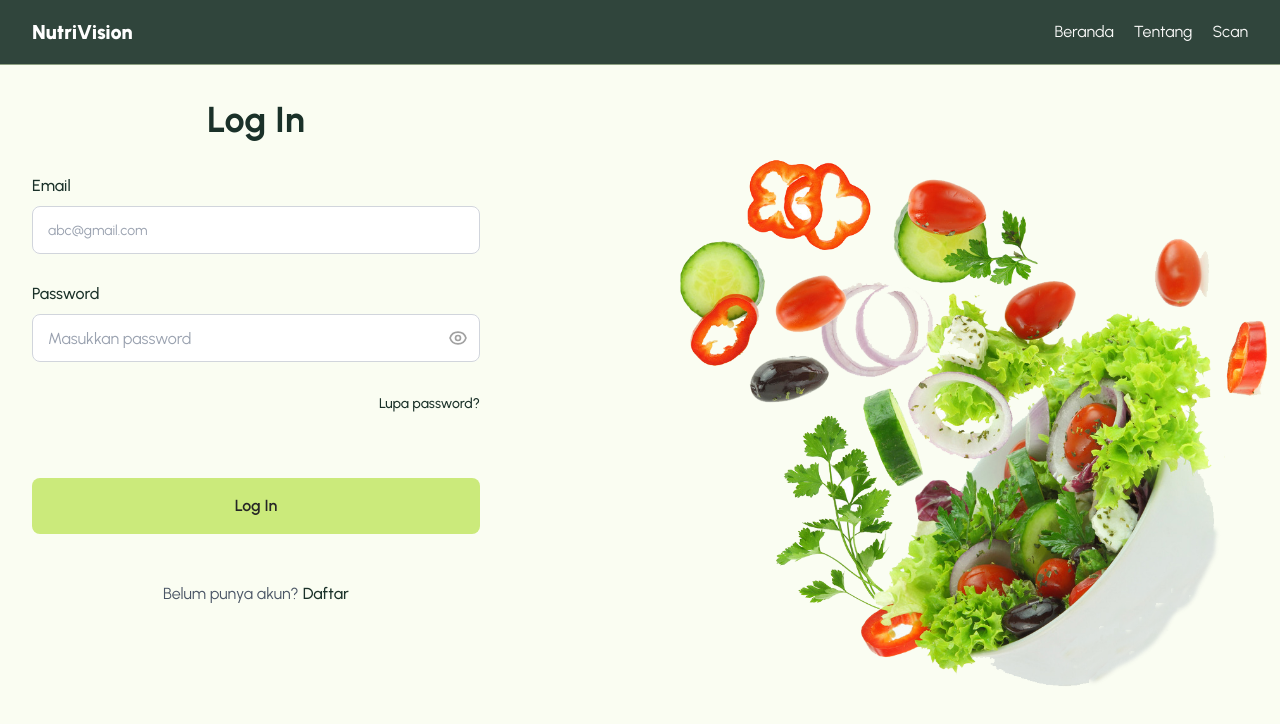
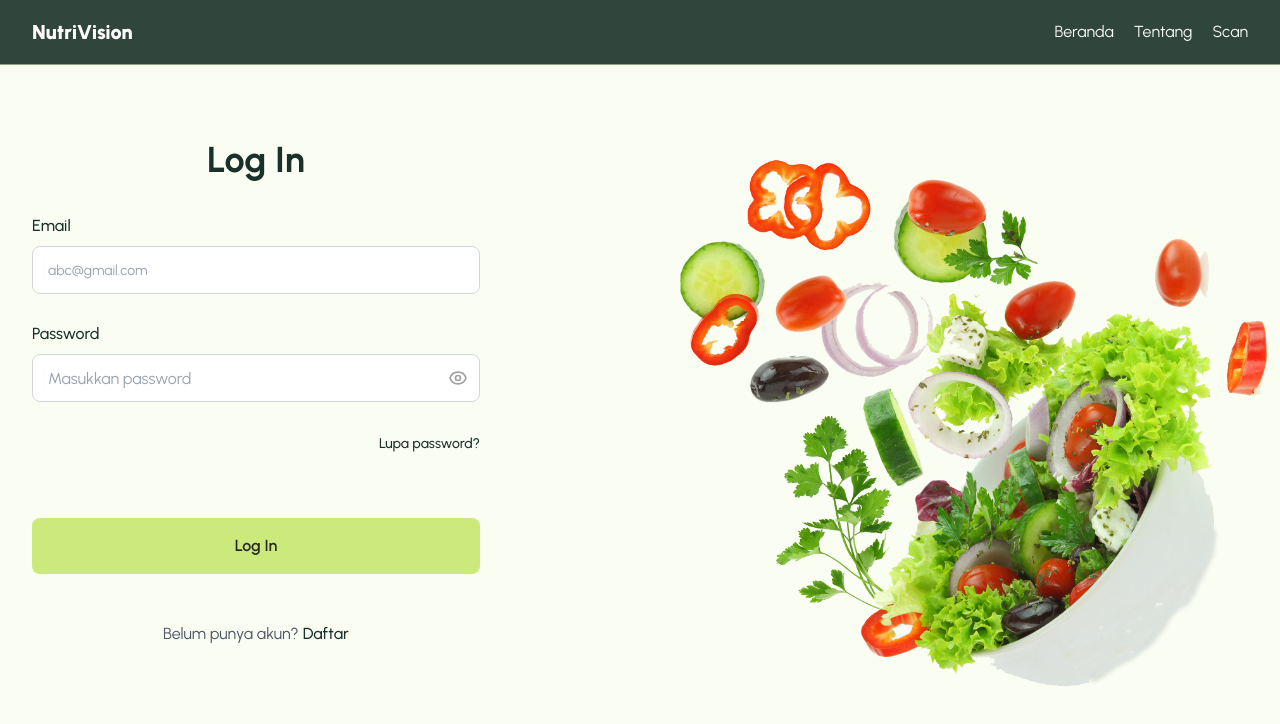
Before and after one commit to chairanastya/NutriVision, a Next.js app in the folder nutrivision-app/: page /login in a window 1280 px wide. Shown: the top 724 px of the page. Built offline with nearby package versions, Linux system fonts and the light colour scheme.

Commit message:
fix: minor login page

```diff
--- a/nutrivision-app/app/login/page.tsx
+++ b/nutrivision-app/app/login/page.tsx
@@ -36,7 +36,7 @@ export default function LoginPage() {
 
     return (
         <div className="w-full min-h-screen bg-background overflow-hidden">
-            <div className="mx-auto w-full max-w-7xl px-4 sm:px-6 md:px-8">
+            <div className="mx-auto w-full max-w-7xl px-4 sm:px-6 md:px-8 pt-8 md:pt-10">
                 <div className="grid grid-cols-1 lg:grid-cols-2 gap-12 lg:gap-16 items-start min-h-screen py-4 sm:py-6 md:py-8">
                     {/* Left Section - Form */}
                     <div className="flex flex-col justify-start items-start gap-10 w-full max-w-md">
```
